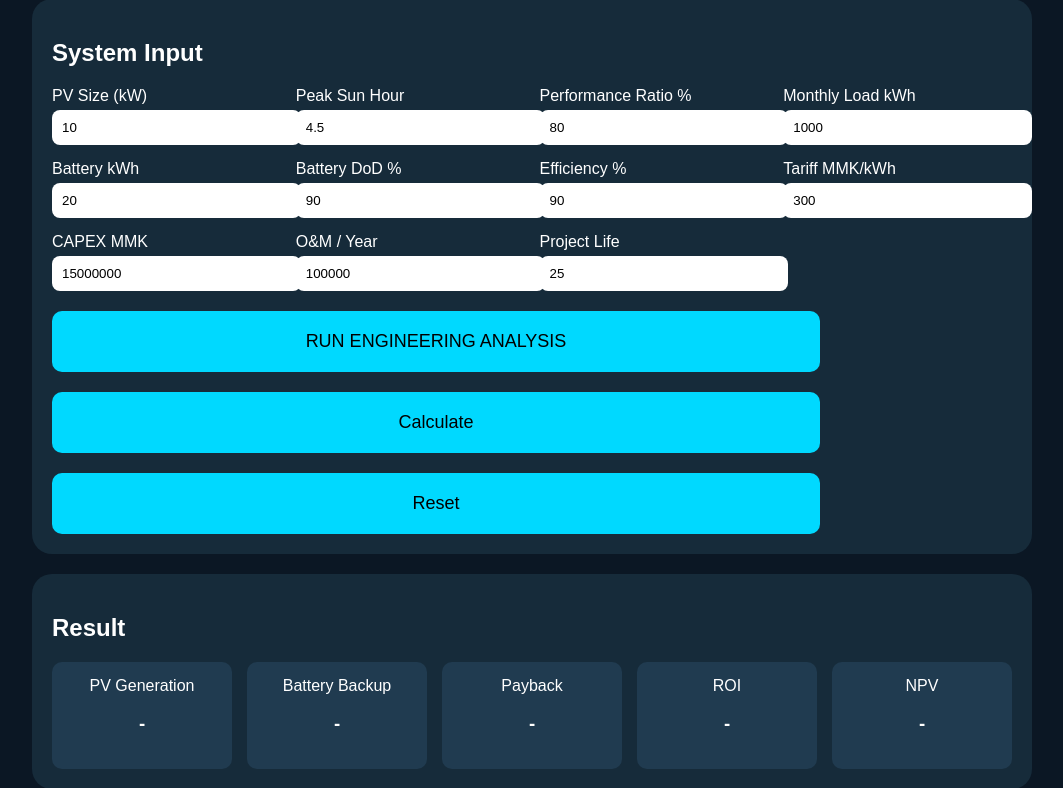
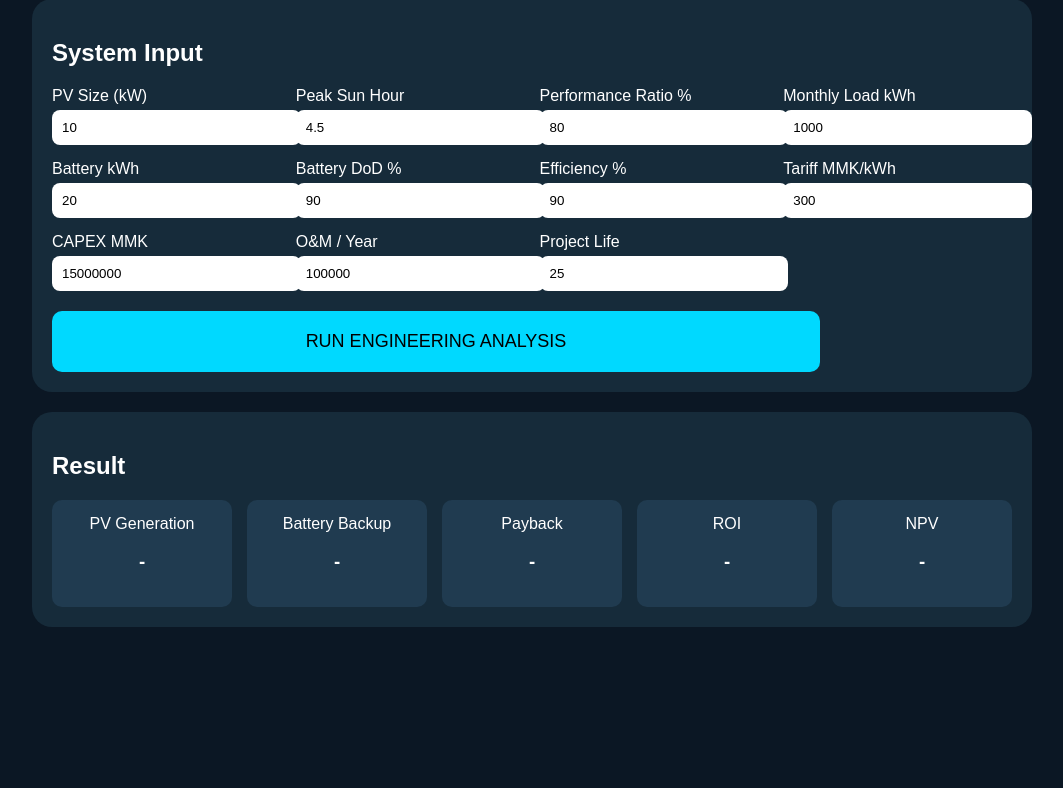
Before and after one commit to kyawrkar13-sys/solar-roi-app, a Flask app: page / in a window 1280 px wide. Shown: the part 102-890 px from the top of the page, without its empty margins (108-1171 px from the left). After the commit the page ends 729 px from the top, so only its background shows below. Run offline with Flask 3, Linux system fonts and the light colour scheme; parts of the project's set-up code (start-up, migrations or seed data) failed here and were passed over.

Commit message:
Update index.html

```diff
--- a/templates/index.html
+++ b/templates/index.html
@@ -147,10 +147,7 @@ Project Life
 <button onclick="calculate()">
 RUN ENGINEERING ANALYSIS
 </button>
-<div class="button-group">
-    <button onclick="calculate()">Calculate</button>
-    <button>Reset</button>
-</div>
+
 </div>
 
 
```
